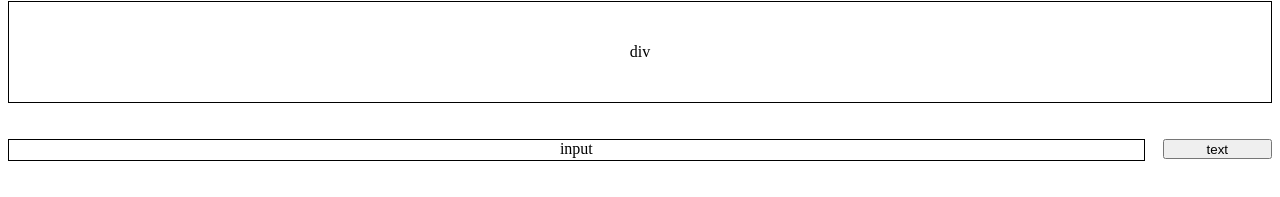
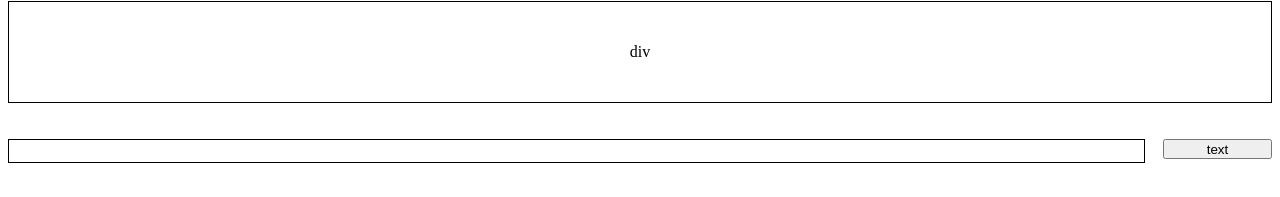
Before and after one commit to ZhangZJ0906/My-app, an Angular app in the folder my-app2/: page / in a window 1280 px wide. Shown: the part 249-446 px from the top of the page. Built offline with nearby package versions, Linux system fonts and the light colour scheme.

Commit message:
修改錯的東西

```diff
--- a/my-app2/src/app/app.component.html
+++ b/my-app2/src/app/app.component.html
@@ -157,7 +157,7 @@
     class="img-r">
   <div class="margin-t">div</div>
   <div class="fle">
-    <div class="input-t">input</div>
+    <input class="input-t" type="text"/>
 
     <button class="btn">text</button>
 
```
